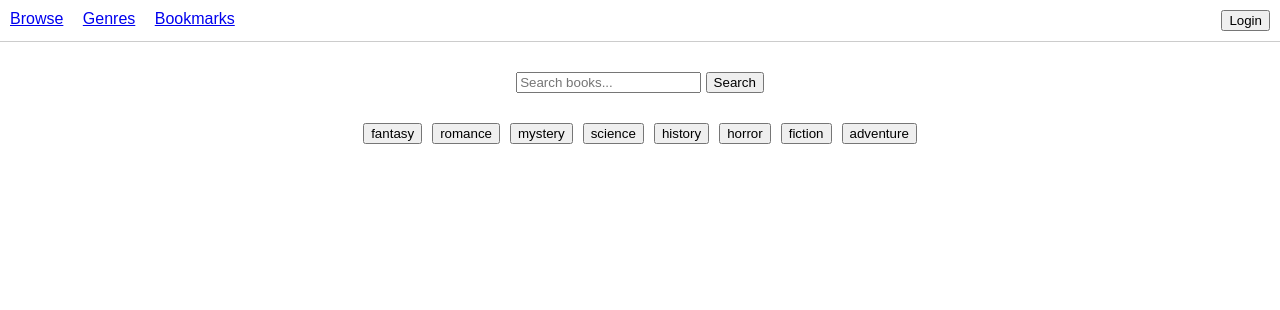
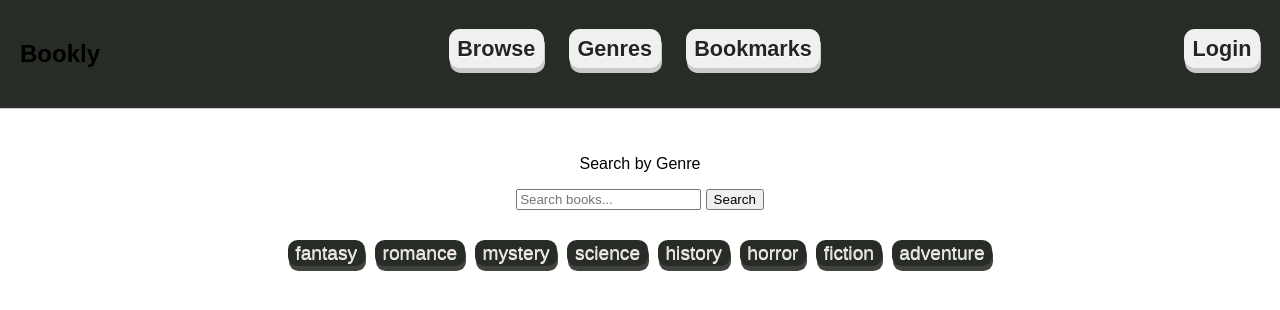
Before and after one commit to priyariind/PixelPals_INFO1601, a plain HTML site: page genres.html in a window 1280 px wide. Drawn offline with Linux system fonts and the light colour scheme; no server answers.

Commit message:
Add files via upload

```diff
--- a/genres.html
+++ b/genres.html
@@ -10,8 +10,9 @@
 <body>
 
 <nav class="navbar">
-    <div class="nav-left">
-        <a href="index.html">Browse</a>
+    <h1>Bookly</h1>
+    <div class="nav-centre">
+        <a href="index.html" >Browse</a>
         <a href="genres.html">Genres</a>
         <a href="#">Bookmarks</a>
     </div>
@@ -22,6 +23,7 @@
 
 <section class="hero">
     <div class="search-box">
+        <p class="quote">Search by Genre</p>
         <input type="text" id="genreSearchInput" placeholder="Search books...">
         <button onclick="searchBooks()">Search</button>
     </div>
--- a/script.js
+++ b/script.js
@@ -77,10 +77,12 @@ const genres = [
 function loadGenres() {
     const container = document.getElementById("genreList");
     if (!container) return;
+    container.innerHTML = "";
 
     genres.forEach(genre => {
         const btn = document.createElement("button");
         btn.textContent = genre;
+        btn.classList.add("genre-btn");
         btn.onclick = () => loadGenreBooks(genre);
         container.appendChild(btn);
     });
--- a/style.css
+++ b/style.css
@@ -10,14 +10,45 @@ body {
 
 
 .navbar {
+    background-color: rgb(40, 44, 38);
     display: flex;
+    flex-wrap: wrap;
     justify-content: space-between;
-    padding: 10px;
+    align-items: center;
+    padding: 20px;
     border-bottom: 1px solid #ccc;
 }
 
-.nav-left a {
+.nav-centre{
+    display: flex;
+    flex-wrap: wrap;
+    gap: 10px;
+    margin-bottom: 10px;
+}
+
+.nav-right{
+    margin-bottom: 10px;
+}
+
+.nav-centre a {
     margin-right: 15px;
+    font: inherit;
+    background-color: #f0f0f0;
+    color: #242424;
+    border-radius: 0.5em;
+    font-size: 1.35rem;
+    padding: 0.3em 0.4em;
+    font-weight: 600;
+    text-shadow: 0 0.0625em 0 #fff;
+    box-shadow: 1px 5px 0px 0px #cacaca;
+    cursor: pointer;
+    transition: 0.15s ease;
+    text-decoration: none;
+}
+
+.nav-centre a:active{
+    translate: 0 0.225em;
+    box-shadow: 0.5px 2.5px 0px 0px #cacaca;
 }
 
 .hero {
@@ -115,3 +146,47 @@ body {
     gap: 10px;
     justify-content: center;
 }
+
+#loginBtn{
+    font: inherit;
+    background-color: #f0f0f0;
+    border: 0px;
+    color: #242424;
+    border-radius: 0.5em;
+    font-size: 1.35rem;
+    padding: 0.3em 0.4em;
+    font-weight: 600;
+    text-shadow: 0 0.0625em 0 #fff;
+    box-shadow: 1px 5px 0px 0px #cacaca;
+    cursor: pointer;
+    transition: 0.15s ease;
+}
+
+#loginBtn:active {
+    translate: 0 0.225em;
+    box-shadow: 0.5px 2.5px 0px 0px #cacaca;
+}
+
+.genre-btn{
+    font: inherit;
+    background-color: rgb(40, 44, 38);
+    border: 0px;
+    color: #e6e0e0;
+    border-radius: 0.5em;
+    font-size: 1.2rem;
+    padding: 0.1em 0.4em;
+    font-weight: 400;
+    text-shadow: 0 0.0625em 0 #fff;
+    box-shadow: 1px 5px 0px 0px rgb(64, 66, 62);
+    cursor: pointer;
+    transition: 0.15s ease;
+}
+
+.genre-btn:active{
+    translate: 0 0.225em;
+    box-shadow: 0.5px 2.5px 0px 0px rgb(64, 66, 62);
+}
+
+#genreSearchInput{
+
+}
```
Also changed, not shown: index.html (+6 -3 lines), README.md.
